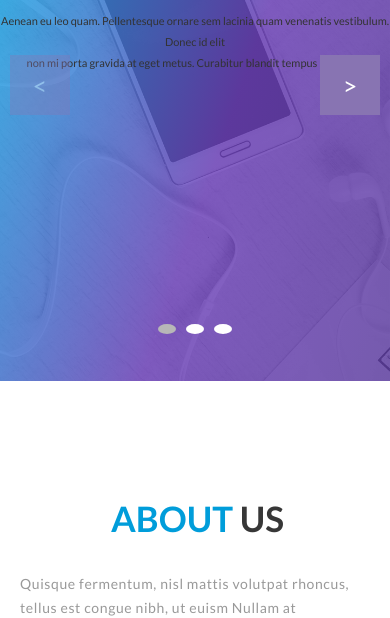
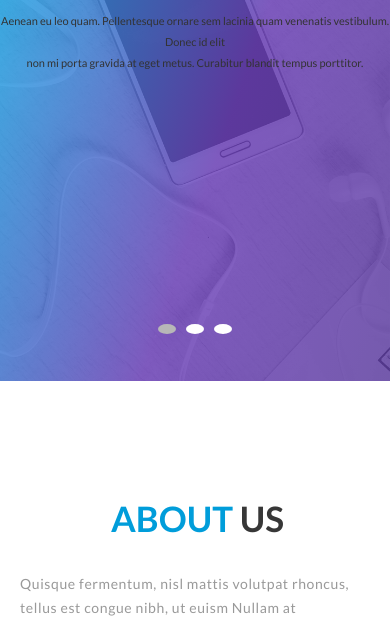
Before and after one commit to LytsarP/UPQode, a plain HTML site: page index.html in a window 390 px wide. Shown: the part 227-845 px from the top of the page. Drawn offline with nearby package versions, Linux system fonts and the light colour scheme; some packages are replaced by stand-ins of ours.

Commit message:
Update responsive.css

```diff
--- a/css/responsive.css
+++ b/css/responsive.css
@@ -141,10 +141,10 @@
     	height: 608px;
 	}
 	.swiper-button-next.swiper-button-white, .swiper-container-rtl .swiper-button-prev.swiper-button-white {
-		display: none;
+		display: none!important;
 	}
 	.swiper-button-prev.swiper-button-white {
-		display: none;
+		display: none!important;
 	}
 }
 @media (max-width: 665px) {
```
